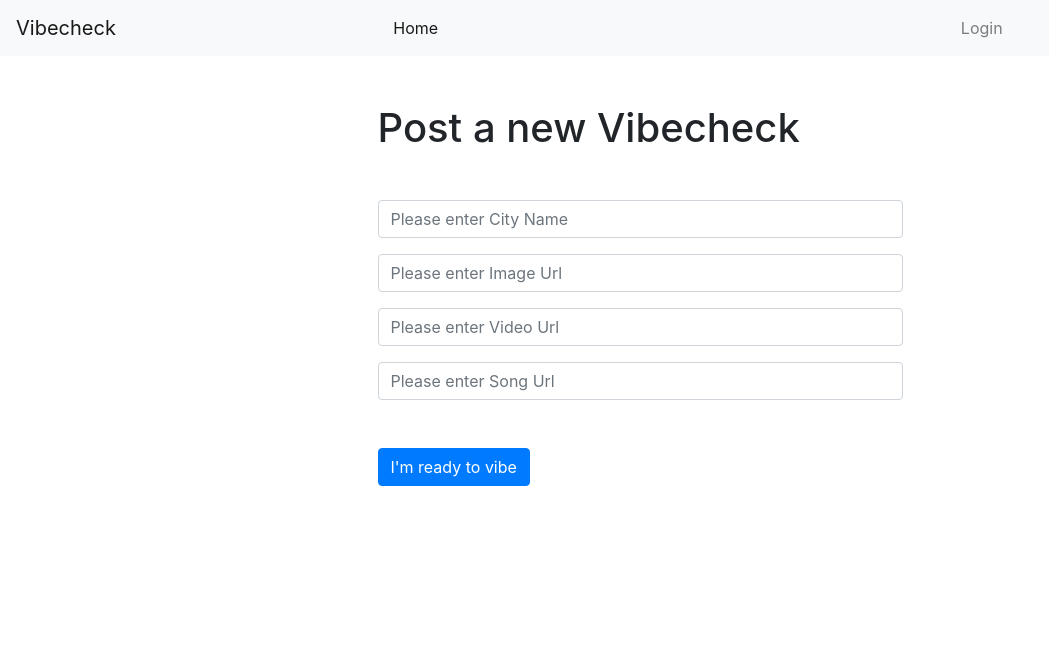
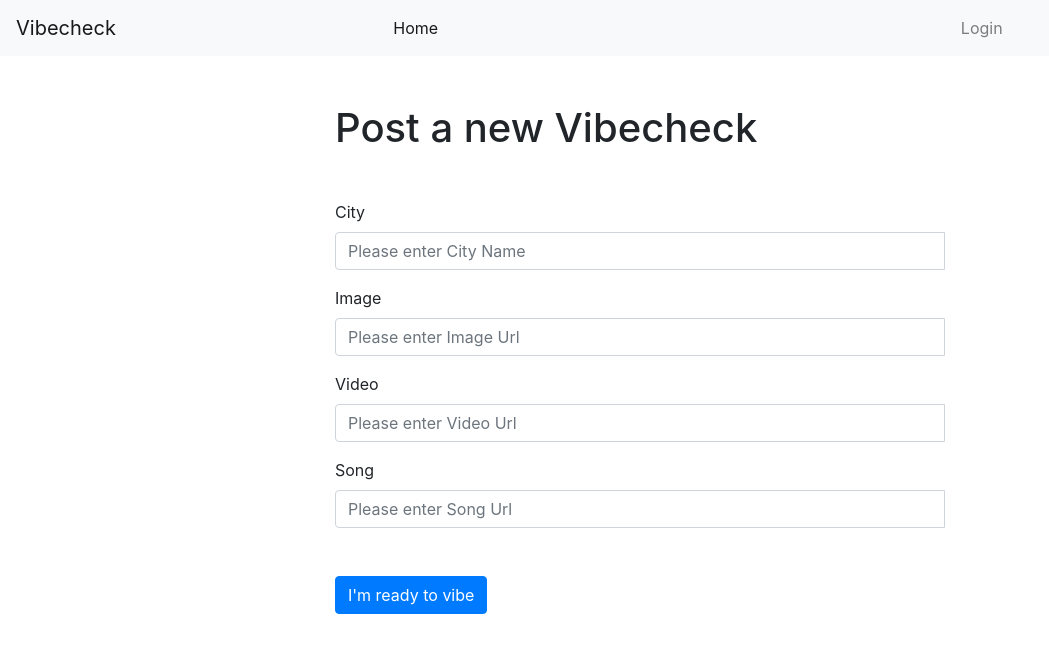
Before and after one commit to KoCusveller/Vibecheck-frontend, a React (Create React App) app: page /PostCity in a window 1280 px wide. Shown: the top 652 px of the page, without its empty margins (0-1049 px from the left). Built offline with nearby package versions, Linux system fonts and the light colour scheme; no server answers.

Commit message:
Frontend form validation functionality

```diff
--- a/src/pages/PostCity.js
+++ b/src/pages/PostCity.js
@@ -1,7 +1,7 @@
 import React, { useState } from "react";
 import { useDispatch } from "react-redux";
 import { useHistory } from "react-router-dom";
-import { Form, Col, Button, Container } from "react-bootstrap";
+import { Form, Col, Button, Container, InputGroup } from "react-bootstrap";
 import Image from "react-bootstrap/Image";
 
 import { createCity } from "../store/cities/actions";
@@ -15,8 +15,18 @@ export default function PostCity() {
 	const [vidUrl, set_vidUrl] = useState("");
 	const [songUrl, set_songUrl] = useState("");
 
-	function submitForm(event) {
+	const [validated, setValidated] = useState(false);
+
+	const submitForm = (event) => {
+		const form = event.currentTarget;
+
+		if (form.checkValidity() === false) {
 			event.preventDefault();
+			event.stopPropagation();
+
+			console.log("false");
+		} else {
+			console.log("true");
 
 			dispatch(createCity(name, imgUrl, vidUrl, songUrl));
 
@@ -27,18 +37,26 @@ export default function PostCity() {
 
 			history.push("/");
 		}
+		setValidated(true);
+	};
 
 	return (
 		<div>
-			<Container>
-				<Form as={Col} md={{ span: 6, offset: 3 }} className="mt-5">
+			<Container as={Col} md={{ span: 6, offset: 3 }} className="mt-5">
+				<Form noValidate validated={validated} onSubmit={submitForm}>
 					<h1 className="mt-5 mb-5">Post a new Vibecheck</h1>
 
 					<Form.Group controlId="formBasicName">
+						<Form.Label>City</Form.Label>
+						<InputGroup>
 							<Form.Control
 								value={name}
-							onChange={(event) => set_name(event.target.value)}
-							onFocus={(event) => (event.target.placeholder = "")}
+								onChange={(event) =>
+									set_name(event.target.value)
+								}
+								onFocus={(event) =>
+									(event.target.placeholder = "")
+								}
 								onBlur={(event) =>
 									(event.target.placeholder =
 										"Please enter City Name")
@@ -47,13 +65,27 @@ export default function PostCity() {
 								placeholder="Please enter City Name"
 								required
 							/>
+							<Form.Control.Feedback
+								type="invalid"
+								as={Col}
+								md={{ span: 4, offset: 9 }}
+							>
+								Please choose a City.
+							</Form.Control.Feedback>
+						</InputGroup>
 					</Form.Group>
 
 					<Form.Group controlId="formBasicImageUrl">
+						<Form.Label>Image</Form.Label>
+						<InputGroup>
 							<Form.Control
 								value={imgUrl}
-							onChange={(event) => set_imgUrl(event.target.value)}
-							onFocus={(event) => (event.target.placeholder = "")}
+								onChange={(event) =>
+									set_imgUrl(event.target.value)
+								}
+								onFocus={(event) =>
+									(event.target.placeholder = "")
+								}
 								onBlur={(event) =>
 									(event.target.placeholder =
 										"Please enter Image Url")
@@ -63,17 +95,38 @@ export default function PostCity() {
 								required
 							/>
 							{imgUrl ? (
-							<Col className="mt-4" md={{ span: 8, offset: 2 }}>
-								<Image src={imgUrl} alt="preview" thumbnail />
+								<Col
+									className="mt-4"
+									md={{ span: 8, offset: 2 }}
+								>
+									<Image
+										src={imgUrl}
+										alt="preview"
+										thumbnail
+									/>
 								</Col>
 							) : null}
+							<Form.Control.Feedback
+								type="invalid"
+								as={Col}
+								md={{ span: 4, offset: 9 }}
+							>
+								Please provide an Image
+							</Form.Control.Feedback>
+						</InputGroup>
 					</Form.Group>
 
 					<Form.Group controlId="formBasicVidUrl">
+						<Form.Label>Video</Form.Label>
+						<InputGroup>
 							<Form.Control
 								value={vidUrl}
-							onChange={(event) => set_vidUrl(event.target.value)}
-							onFocus={(event) => (event.target.placeholder = "")}
+								onChange={(event) =>
+									set_vidUrl(event.target.value)
+								}
+								onFocus={(event) =>
+									(event.target.placeholder = "")
+								}
 								onBlur={(event) =>
 									(event.target.placeholder =
 										"Please enter Video Url")
@@ -82,15 +135,27 @@ export default function PostCity() {
 								placeholder="Please enter Video Url"
 								required
 							/>
+							<Form.Control.Feedback
+								type="invalid"
+								as={Col}
+								md={{ span: 4, offset: 9 }}
+							>
+								Please provide a Video
+							</Form.Control.Feedback>
+						</InputGroup>
 					</Form.Group>
 
 					<Form.Group controlId="formBasicSongUrl">
+						<Form.Label>Song</Form.Label>
+						<InputGroup>
 							<Form.Control
 								value={songUrl}
 								onChange={(event) =>
 									set_songUrl(event.target.value)
 								}
-							onFocus={(event) => (event.target.placeholder = "")}
+								onFocus={(event) =>
+									(event.target.placeholder = "")
+								}
 								onBlur={(event) =>
 									(event.target.placeholder =
 										"Please enter Song Url")
@@ -99,14 +164,18 @@ export default function PostCity() {
 								placeholder="Please enter Song Url"
 								required
 							/>
+							<Form.Control.Feedback
+								type="invalid"
+								as={Col}
+								md={{ span: 4, offset: 9 }}
+							>
+								Please provide a Song
+							</Form.Control.Feedback>
+						</InputGroup>
 					</Form.Group>
 
 					<Form.Group className="mt-5">
-						<Button
-							variant="primary"
-							type="submit"
-							onClick={submitForm}
-						>
+						<Button variant="primary" type="submit">
 							I'm ready to vibe
 						</Button>
 					</Form.Group>
```
Lines whose indentation alone changed are shown as unchanged.
